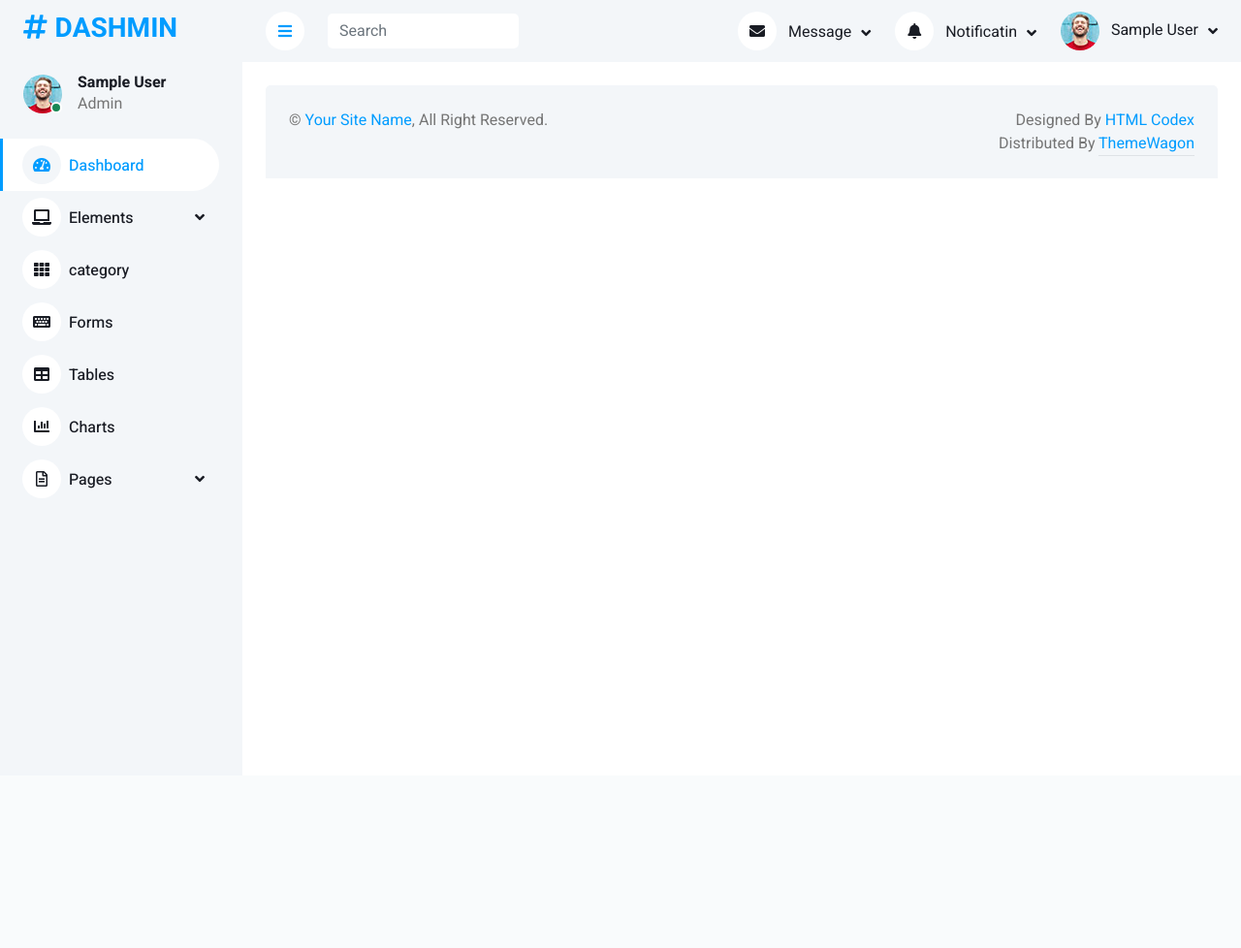
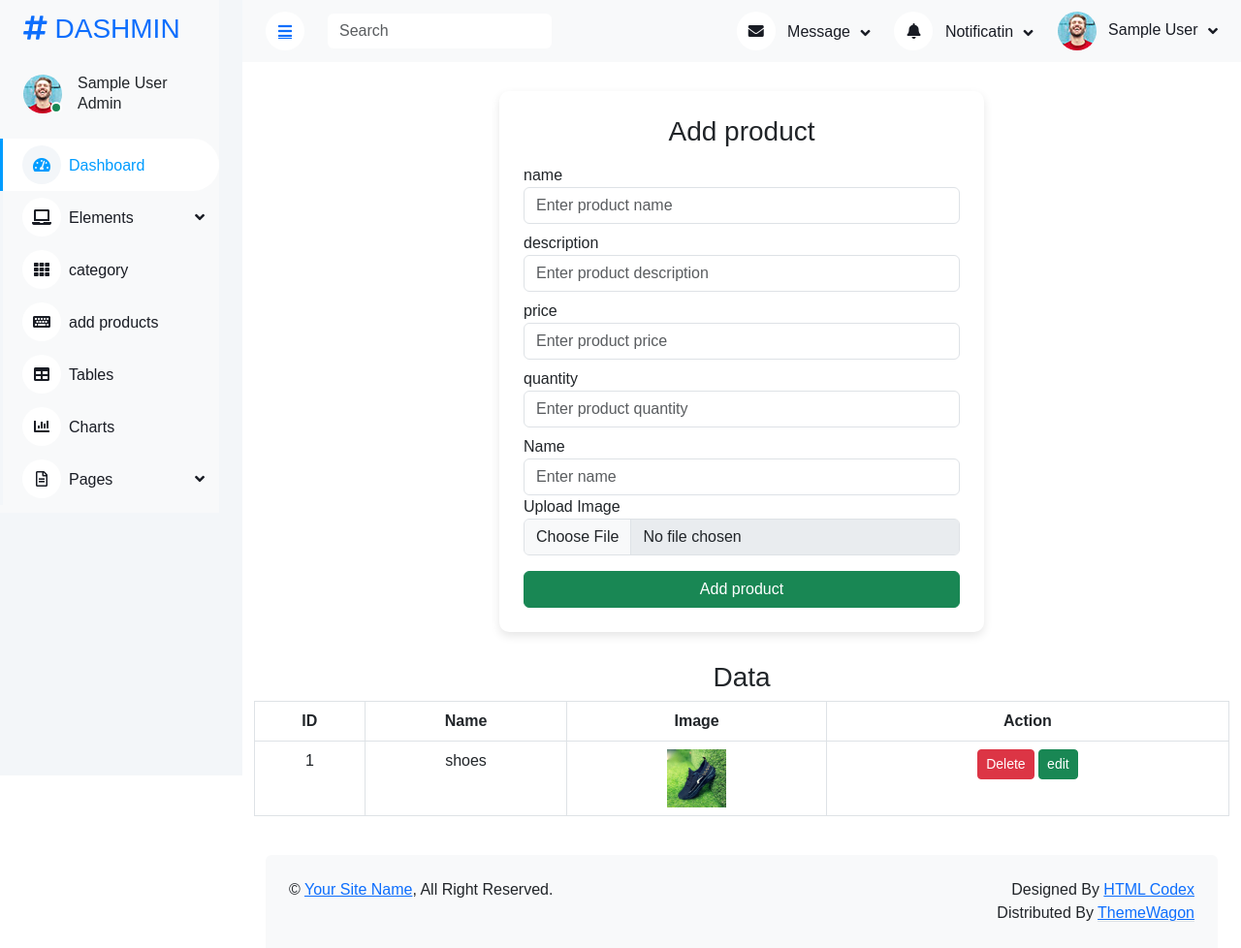
Before and after one commit to Zees513/admin_panel, a PHP site: page /admin_panel/public.php?product in a window 1280 px wide. Shown: the whole page at 97% size. Before the commit the page ends 504 px from the top, so only its background shows below. Run offline with PHP 8.4, Linux system fonts and the light colour scheme; the visitor is signed in with stand-in values (Sample User, id 1); data comes from the database, SQL or seed files in the repository; some libraries are stand-ins or nearby versions.

Commit message:
new commit

```diff
--- /dev/null
+++ b/admin_panel/product.php
@@ -0,0 +1,106 @@
+<?php include "../connection.php"; ?>
+
+<!DOCTYPE html>
+<html lang="en">
+<head>
+<meta charset="UTF-8">
+<title>Category Form</title>
+
+<!-- Bootstrap -->
+<link href="https://cdn.jsdelivr.net/npm/bootstrap@5.3.0/dist/css/bootstrap.min.css" rel="stylesheet">
+
+<style>
+body {
+    font-family: Arial;
+    background: #f4f4f4;
+}
+
+.form-container {
+    background: white;
+    padding: 25px;
+    border-radius: 10px;
+    width: 500px;
+    margin: 30px auto;
+    box-shadow: 0 4px 10px rgba(0,0,0,0.1);
+}
+</style>
+
+</head>
+<body>
+
+<div class="form-container">
+    <h3 class="text-center">Add product</h3>
+
+    <!-- FIX: correct action path -->
+    <form action="../code.php" method="post" enctype="multipart/form-data">
+
+    <label class="mt-2">name</label>
+        <input type="text" name="p_name" class="form-control" placeholder="Enter product name" required>
+
+        <label class="mt-2">description</label>
+        <input type="text" name="pro_descript" class="form-control" placeholder="Enter product description" required>
+
+        <label class="mt-2">price</label>
+        <input type="text" name="p_price" class="form-control" placeholder="Enter product price" required>
+
+        <label class="mt-2">quantity</label>
+        <input type="text" name="p_quantity" class="form-control" placeholder="Enter product quantity" required>
+
+        <label class="mt-2">Name</label>
+        <input type="text" name="name" class="form-control" placeholder="Enter name" required>
+
+        <label>Upload Image</label>
+        <input type="file" name="images" class="form-control" required>
+
+
+        <button type="submit" name="category-btn" class="btn btn-success mt-3 w-100">
+            Add product
+        </button>
+    </form>
+</div>
+
+<div class="container mt-4">
+    <h3 class="text-center">Data</h3>
+
+    <table class="table table-bordered table-hover text-center">
+        <tr>
+            <th>ID</th>
+            <th>Name</th>
+            <th>Image</th>
+            <th>Action</th>
+        </tr>
+
+        <?php
+        // FIX: check query error
+        $query = mysqli_query($con , "SELECT * FROM add_category") or die(mysqli_error($con));
+
+        if(mysqli_num_rows($query) > 0){
+            while($row = mysqli_fetch_assoc($query)){
+        ?>
+        <tr>
+            <td><?php echo $row['cat_id']; ?></td>
+            <td><?php echo $row['cat_name']; ?></td>
+            <td>
+                <!-- FIX: correct image path -->
+                <img src="../<?php echo $row['cat_images']; ?>" height="60">
+            </td>
+            <td>
+                <!-- DELETE BUTTON -->
+                <form action="../code.php" method="post" style="display:inline;">
+                    <input type="hidden" name="id" value="<?php echo $row['cat_id']; ?>">
+                    <button class="btn btn-danger btn-sm" name="delete" mt-5>Delete</button>
+                    <button class="btn btn-success btn-sm" name="edit" mt-5>edit</button>
+                </form>
+            </td>
+        </tr>
+        <?php
+            }
+        } else {
+            echo "<tr><td colspan='4'>No Data Found</td></tr>";
+        }
+        ?>
+    </table>
+</div>
+
+</body>
+</html>
--- a/admin_panel/public.php
+++ b/admin_panel/public.php
@@ -80,7 +80,7 @@ if(!isset($_SESSION['admin_id'])){
                     </div>
 
                     <a href="public.php?category" class="nav-item nav-link"><i class="fa fa-th me-2"></i>category</a>
-                    <a href="form.html" class="nav-item nav-link"><i class="fa fa-keyboard me-2"></i>Forms</a>
+                    <a href="public.php?product" class="nav-item nav-link"><i class="fa fa-keyboard me-2"></i>add products</a>
                     <a href="table.html" class="nav-item nav-link"><i class="fa fa-table me-2"></i>Tables</a>
                     <a href="chart.html" class="nav-item nav-link"><i class="fa fa-chart-bar me-2"></i>Charts</a>
                     <div class="nav-item dropdown">
@@ -201,6 +201,10 @@ if(isset($_GET['category'])){
     include "category.php";
 }
 
+if(isset($_GET['product'])){
+    include "product.php";
+}
+
 ?>
 
   <!-- Footer Start -->
```
Also changed, not shown: images/shoes.jpg (added), images/t_shirt.jpg (added).
